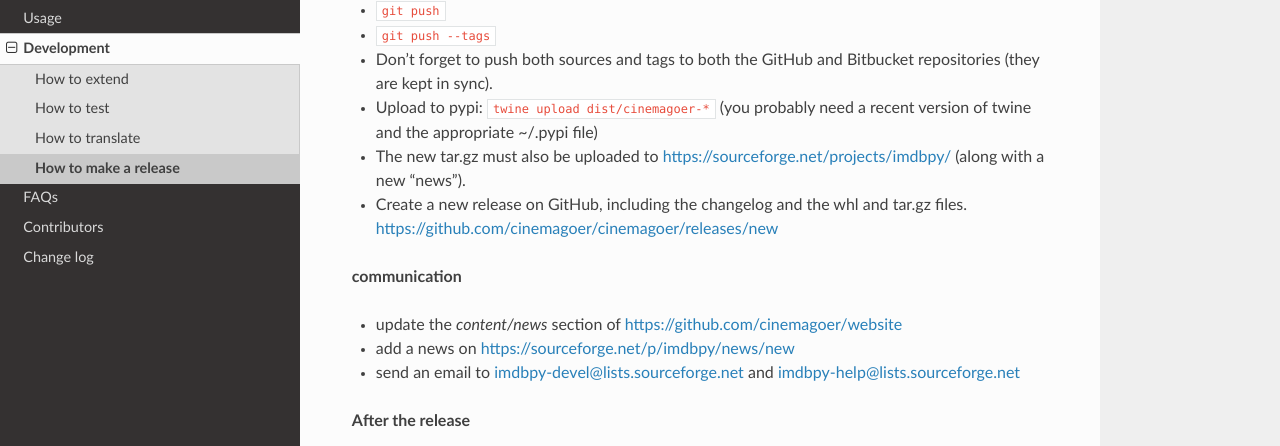
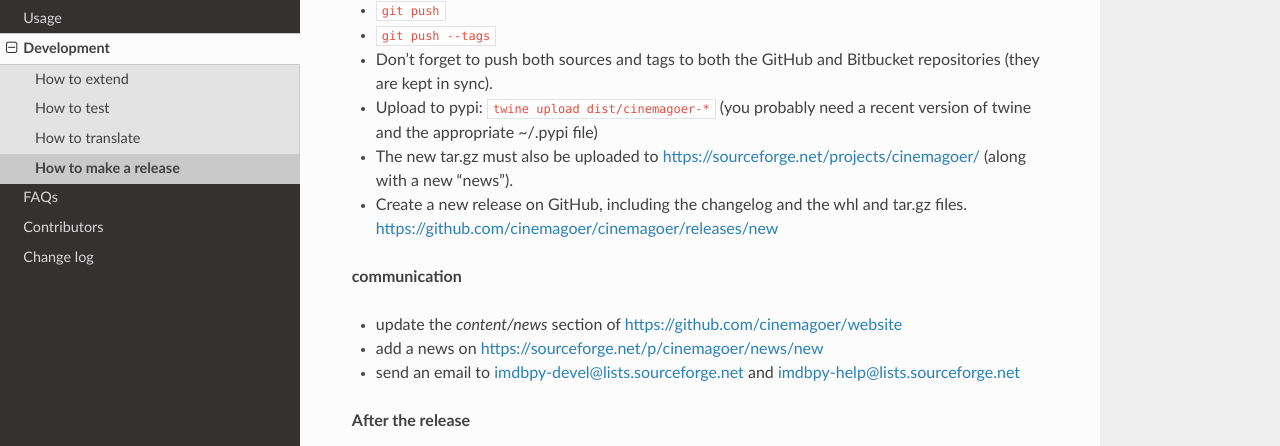
Before and after one commit to cinemagoer/cinemagoer, a Sphinx documentation site: the page built from docs/devel/release.rst, in a window 1280 px wide and 900 px high, scrolled down 584 px. Shown: the part 134-580 px from the top of the window. Built offline with Sphinx 7.4.7 and the Read the Docs theme 2.0.0, drawn with Linux system fonts in a browser that asks for light colours; some of the changed lines change nothing that is shown.

Commit message:
fix some links in documentation

```diff
--- a/docs/devel/release.rst
+++ b/docs/devel/release.rst
@@ -41,7 +41,7 @@ How to make a release
   version of twine and the appropriate ~/.pypi file)
 
 - The new tar.gz must also be uploaded
-  to https://sourceforge.net/projects/imdbpy/ (along with a new "news").
+  to https://sourceforge.net/projects/cinemagoer/ (along with a new "news").
 
 - Create a new release on GitHub, including the changelog and the whl and tar.gz files.
   https://github.com/cinemagoer/cinemagoer/releases/new
@@ -51,7 +51,7 @@ How to make a release
 
 - update the *content/news* section of https://github.com/cinemagoer/website
 
-- add a news on https://sourceforge.net/p/imdbpy/news/new
+- add a news on https://sourceforge.net/p/cinemagoer/news/new
 
 - send an email to imdbpy-devel@lists.sourceforge.net and imdbpy-help@lists.sourceforge.net
 
```
